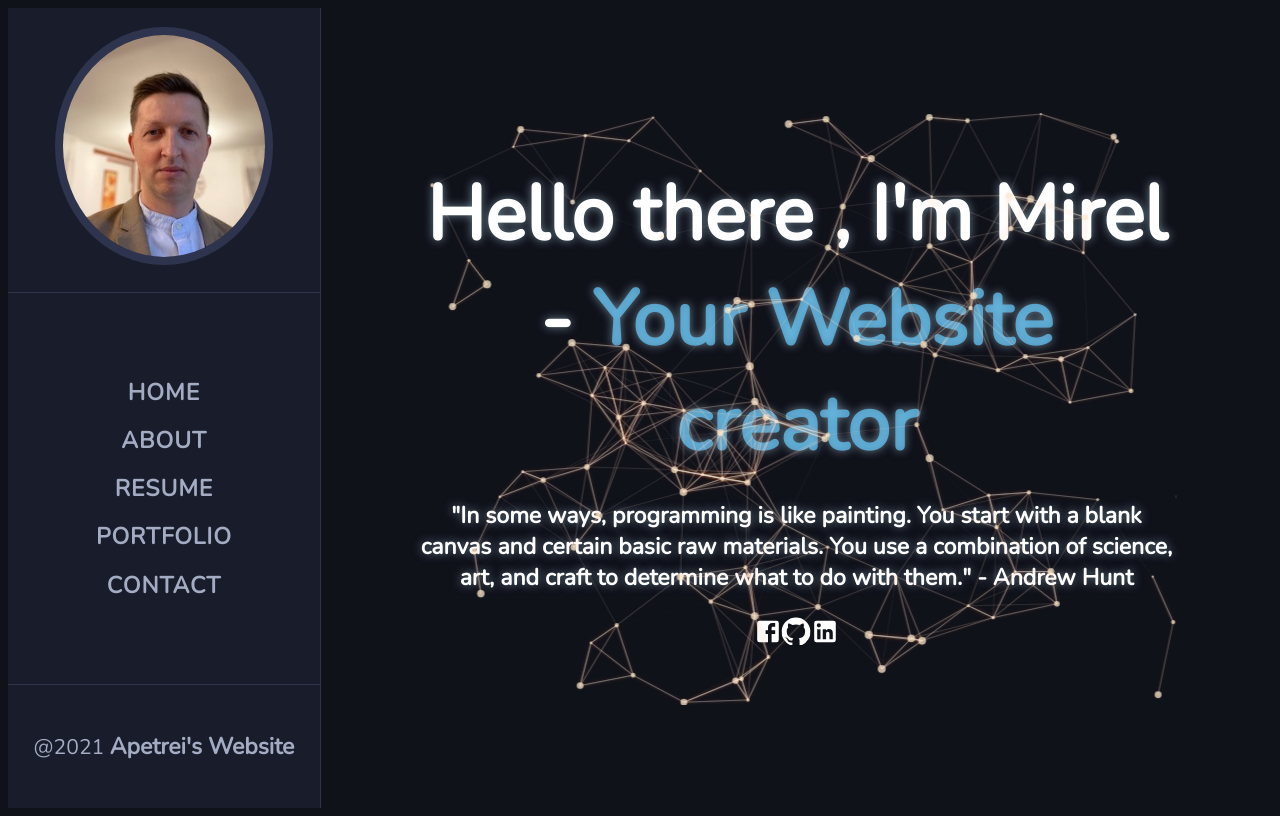
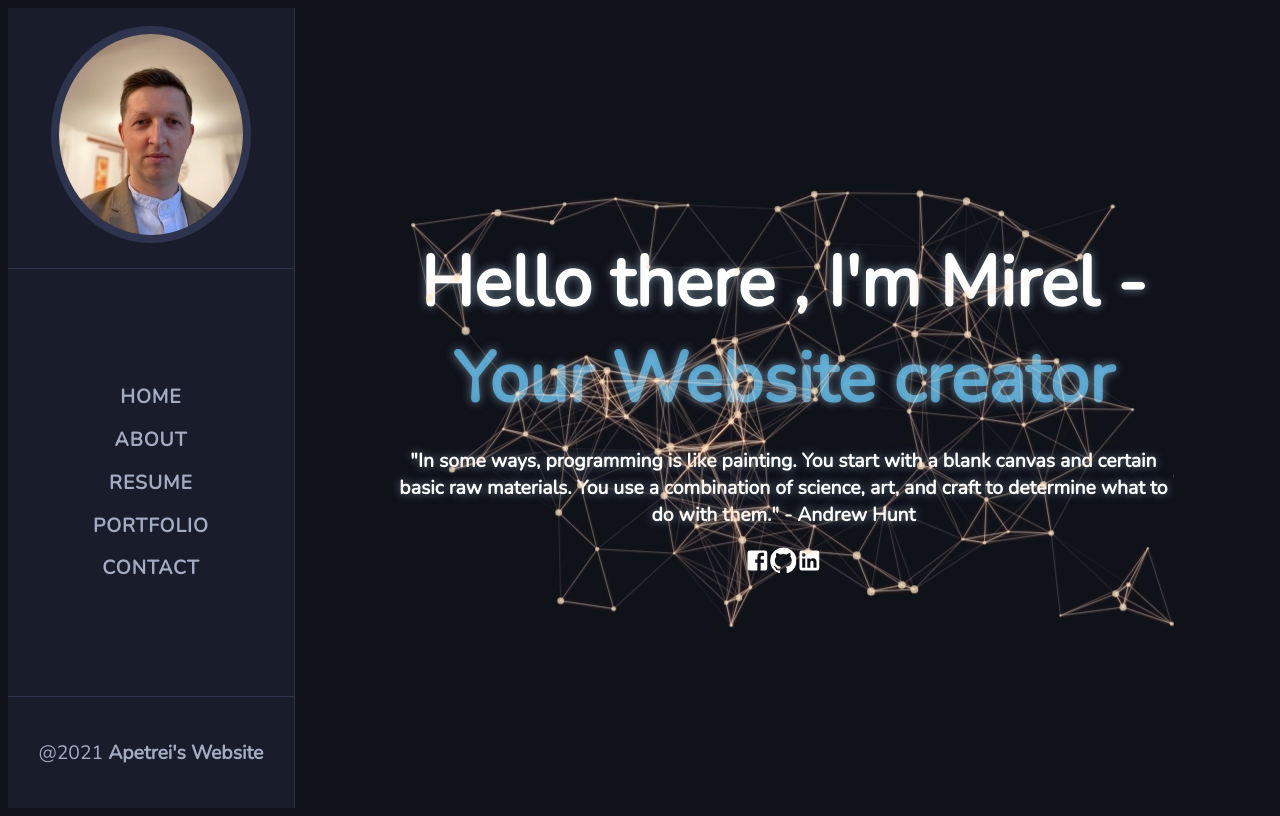
Before and after one commit to Myrel1987/secondWebPage, a React (Create React App) app: page / in a window 1280 px wide. Built offline with nearby package versions, Linux system fonts and the light colour scheme.

Commit message:
media modification

```diff
--- a/src/styles/GlobalStyle.js
+++ b/src/styles/GlobalStyle.js
@@ -28,7 +28,7 @@
    list-style: none;
    text-decoration: none;
    font-family: 'Nunito', sans-serif;
-   font-size: 1.2rem;
+   font-size: 1.1rem;
 }
 
 body{
@@ -45,7 +45,6 @@
 h1{
    font-size: 4rem;
    color: var(--white-color);
-
    span{
        font-size: 4rem;
        @media screen and (max-width: 502px){
@@ -88,7 +87,7 @@
         transform: translateX(0);
         z-index: 20;
     }
-  @media screen and (max-width:1200px){
+  @media screen and (max-width:680px){
     .ham-burger-menu{
         display: block;
     }
```
